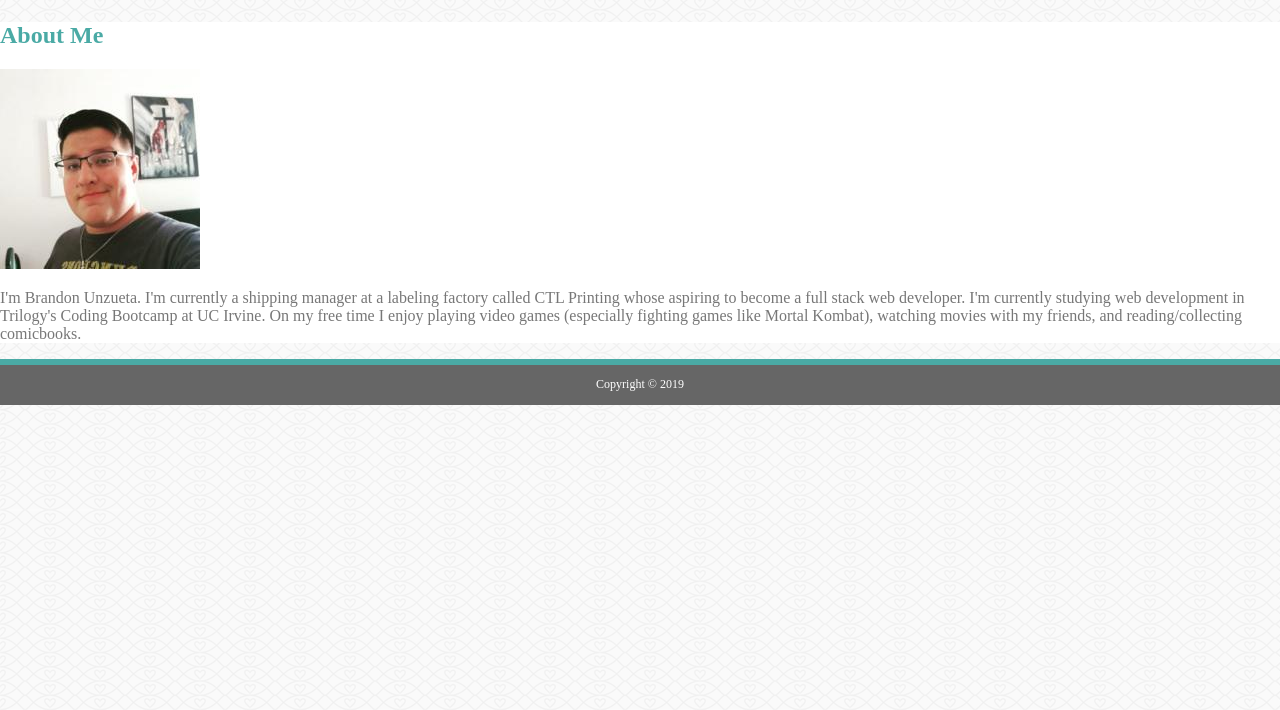
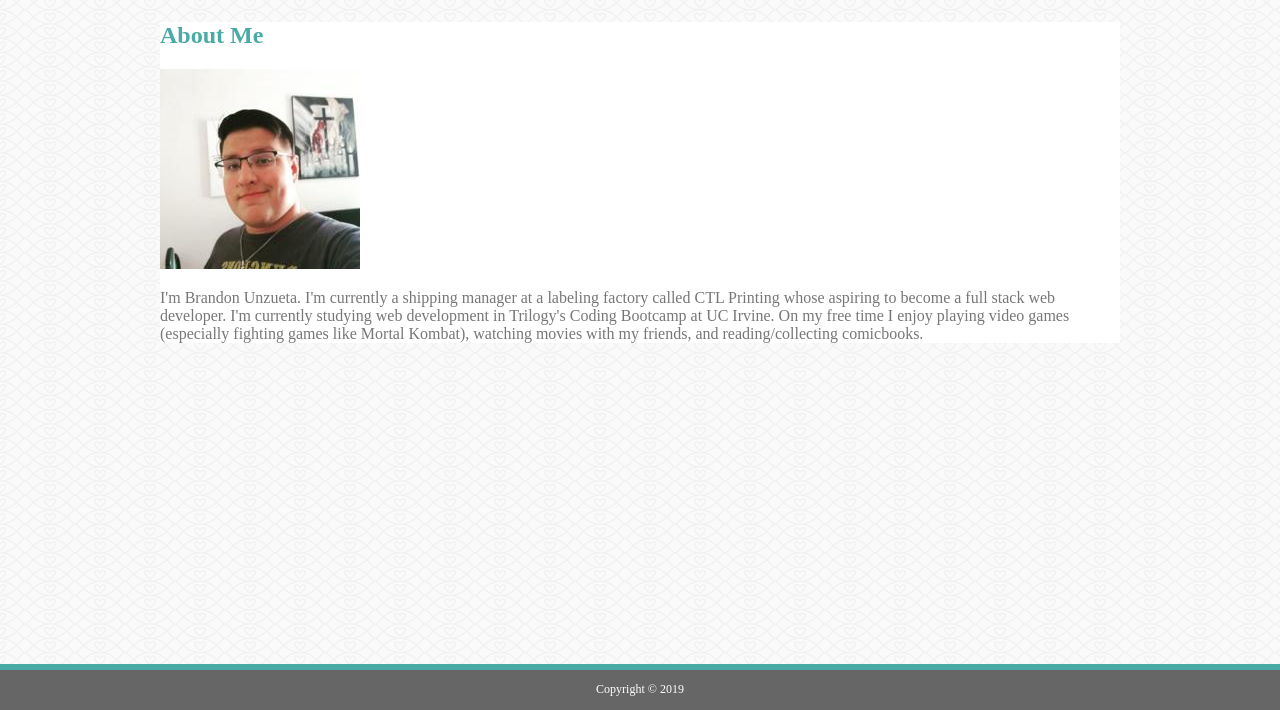
Before and after one commit to BJZeta/Basic-Portfolio, a plain HTML site: page index.html in a window 1280 px wide. Shown: the part 90-800 px from the top of the page. Drawn offline with Linux system fonts and the light colour scheme.

Commit message:
Made some changes to .main-content

```diff
--- a/assets/css/styles.css
+++ b/assets/css/styles.css
@@ -12,30 +12,6 @@ h1 {
     text-align: center;
     height: 100%;
 
-
-}
-
-h2 {
-    color: #4aaaa5;
-}
-
-body {
-    background-image: url(../images/fishnets-and-hearts.png);
-    background-repeat: repeat;
-    margin: 0;
-}
-
-p, li {
-    color: #777777;
-}
-
-header {
-    width: 100%;
-    background-color: #ffffff;
-    border-width: 0 0 1px 0;
-    border-style: solid;
-    border-color: #ccc;
-    display: inline-block;
 
 }
 
@@ -63,6 +39,31 @@ li {
     float: right;
 }
 
+h2 {
+    color: #4aaaa5;
+}
+
+body {
+    background-image: url(../images/fishnets-and-hearts.png);
+    background-repeat: repeat;
+    margin: 0;
+    height: 100%;
+}
+
+p, li {
+    color: #777777;
+}
+
+header {
+    width: 100%;
+    background-color: #ffffff;
+    border-width: 0 0 1px 0;
+    border-style: solid;
+    border-color: #ccc;
+    display: inline-block;
+
+}
+
 .main-content {
     background-color: #fff;
 }
@@ -75,9 +76,19 @@ footer {
     height: 40px;
     text-align: center;
     bottom: 0;
+    position: fixed;
+    width: 100%;
 }
 
 footer p {
     color: #fff;
     font-size: 12px;
 }
+
+
+/******************************************* About Me Page *********************/
+
+.main-content {
+    width: 960px;
+    margin: 0 auto;
+}
```
